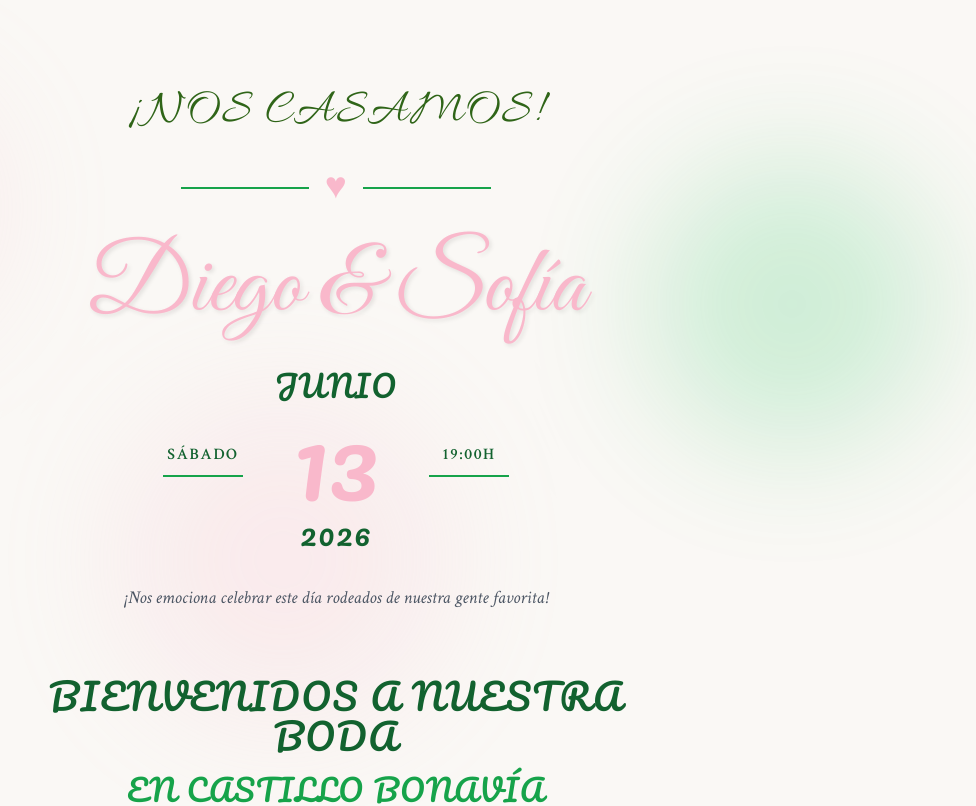
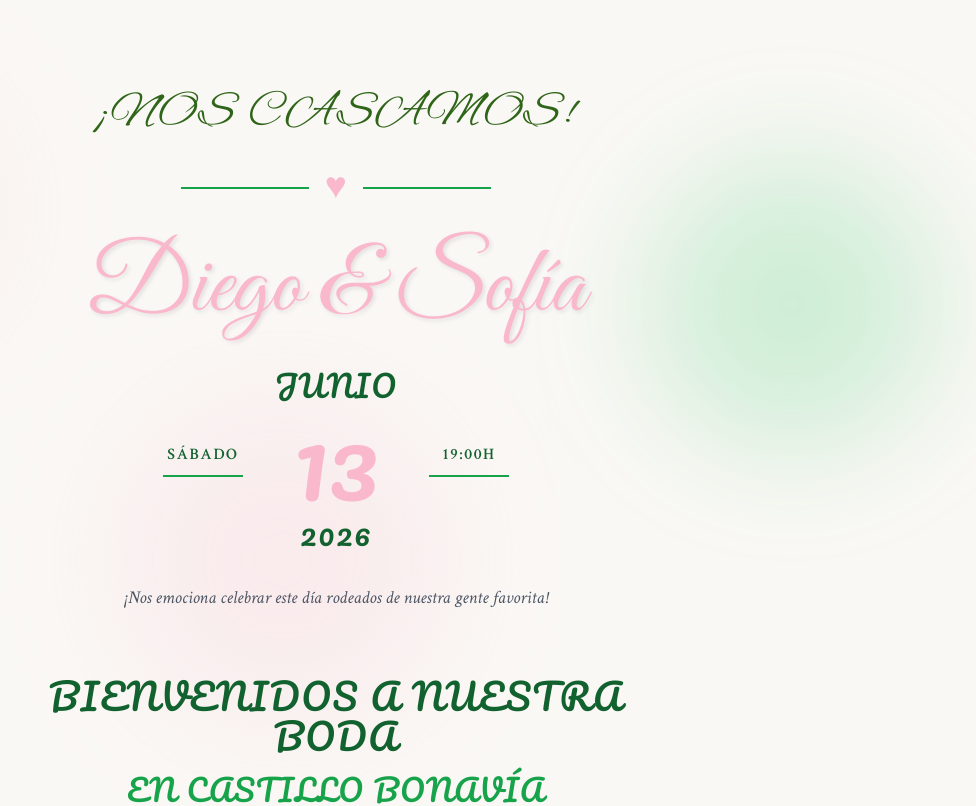
Before and after one commit to diegomorcillod/web-wedding, a React (Vite) app: page / in a window 1280 px wide. Shown: the top 806 px of the page, without its empty margins (304-1280 px from the left). Built offline with nearby package versions, Linux system fonts and the light colour scheme; a web font is replaced by a local one.

Commit message:
Cambiar fuente a Alex Brush

```diff
--- a/src/components/Hero.tsx
+++ b/src/components/Hero.tsx
@@ -4,7 +4,7 @@ const Hero: React.FC = () => {
   return (
     <section className="text-center">
       {/* ¡NOS CASAMOS! - Grande y con efectos */}
-      <h2 className="text-3xl sm:text-4xl md:text-5xl font-allura text-canva-green mb-8 tracking-wider uppercase animate-pulse">
+      <h2 className="text-3xl sm:text-4xl md:text-5xl font-alex-brush text-canva-green mb-8 tracking-wider uppercase animate-pulse">
         ¡NOS CASAMOS!
       </h2>
 
```
